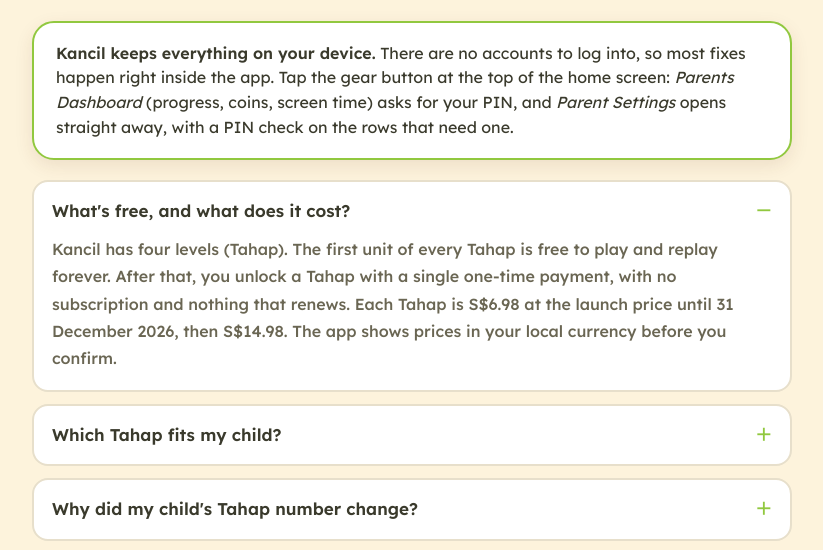
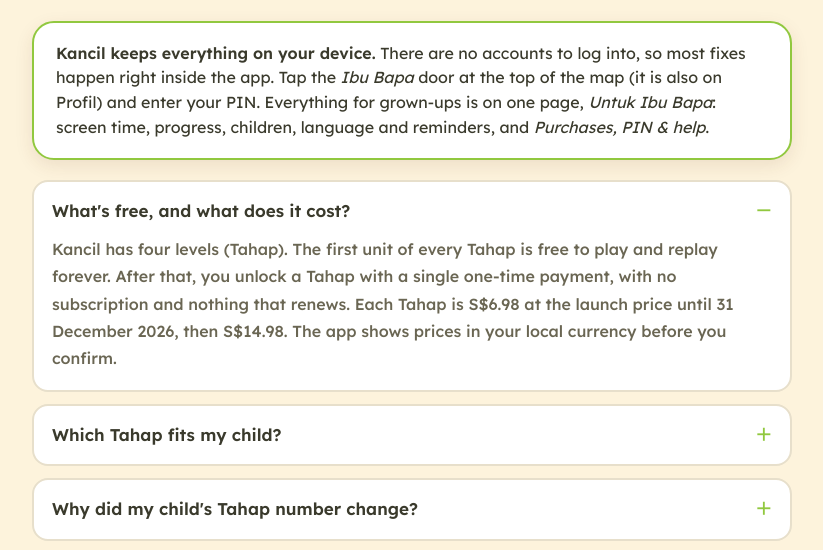
Before and after one commit to razilzul/getkancil, a plain HTML site: page support/index.html in a window 1280 px wide. Shown: the part 206-756 px from the top of the page, without its empty margins (228-1051 px from the left). Drawn offline with Linux system fonts and the light colour scheme.

Commit message:
Help pages point to today's grown-up page (Untuk Ibu Bapa)
Synced from razilzul/kancil landing/ @ d9bbd22

```diff
--- a/sitemap.xml
+++ b/sitemap.xml
@@ -2,7 +2,7 @@
 <urlset xmlns="http://www.sitemaps.org/schemas/sitemap/0.9">
   <url><loc>https://getkancil.app/</loc><lastmod>2026-10-04</lastmod></url>
   <url><loc>https://getkancil.app/ms/</loc><lastmod>2026-10-04</lastmod></url>
-  <url><loc>https://getkancil.app/support/</loc><lastmod>2026-10-04</lastmod></url>
-  <url><loc>https://getkancil.app/privacy/</loc><lastmod>2026-10-04</lastmod></url>
-  <url><loc>https://getkancil.app/terms/</loc><lastmod>2026-10-04</lastmod></url>
+  <url><loc>https://getkancil.app/support/</loc><lastmod>2026-11-06</lastmod></url>
+  <url><loc>https://getkancil.app/privacy/</loc><lastmod>2026-11-06</lastmod></url>
+  <url><loc>https://getkancil.app/terms/</loc><lastmod>2026-11-06</lastmod></url>
 </urlset>
--- a/support/index.html
+++ b/support/index.html
@@ -26,7 +26,7 @@
   <p class="eff">Questions or trouble? Email <a href="mailto:razil.zul@gmail.com">razil.zul@gmail.com</a> and we'll help.</p>
 
   <div class="short">
-    <strong>Kancil keeps everything on your device.</strong> There are no accounts to log into, so most fixes happen right inside the app. Tap the gear button at the top of the home screen: <em>Parents Dashboard</em> (progress, coins, screen time) asks for your PIN, and <em>Parent Settings</em> opens straight away, with a PIN check on the rows that need one.
+    <strong>Kancil keeps everything on your device.</strong> There are no accounts to log into, so most fixes happen right inside the app. Tap the <em>Ibu Bapa</em> door at the top of the map (it is also on Profil) and enter your PIN. Everything for grown-ups is on one page, <em>Untuk Ibu Bapa</em>: screen time, progress, children, language and reminders, and <em>Purchases, PIN &amp; help</em>.
   </div>
 
   <div class="faq">
@@ -36,7 +36,7 @@
     </details>
     <details>
       <summary>Which Tahap fits my child?</summary>
-      <p>Tahap 1 is Primary 1–2 (listen-first, no reading needed). Tahap 2 is Primary 3–4, Tahap 3 is Primary 5, and Tahap 4 is Primary 6 and PSLE. The app also shows the Tahun and Darjah equivalents for Malaysia and Brunei. Your child can move between Tahap on the home map at any time, so if a level feels too easy or too hard, just switch.</p>
+      <p>Tahap 1 is Primary 1–2 (listen-first, no reading needed). Tahap 2 is Primary 3–4, Tahap 3 is Primary 5, and Tahap 4 is Primary 6 and PSLE. The app also shows the Tahun and Darjah equivalents for Malaysia and Brunei. If a level feels too easy or too hard, your child can say so from the Tahap chip on the map, and you can move them any time in <em>Untuk Ibu Bapa</em> → <em>Change Tahap</em>.</p>
     </details>
     <details>
       <summary>Why did my child's Tahap number change?</summary>
@@ -48,7 +48,7 @@
     </details>
     <details>
       <summary>I already paid — how do I restore my purchase on a new device?</summary>
-      <p>Open Kancil, reach the unlock screen, and tap "Restore purchase." Make sure you're signed in to the Google or Apple account that bought or redeemed the level. On iPhone, eligible purchases can also restore through Family Sharing when purchase sharing is enabled.</p>
+      <p>In Kancil, open <em>Untuk Ibu Bapa</em> → <em>Purchases, PIN &amp; help</em> → "Restore purchases" (the shop has a Restore button too). Make sure you're signed in to the Google or Apple account that bought or redeemed the level. On iPhone, eligible purchases can also restore through Family Sharing when purchase sharing is enabled.</p>
     </details>
     <details>
       <summary>I forgot the parent PIN. What now?</summary>
@@ -56,19 +56,19 @@
     </details>
     <details>
       <summary>How do I reset progress or start over?</summary>
-      <p>Tap the gear on the home screen, then Parent Settings → Advanced → "Reset Kancil". It erases every child's progress, coins and history on this phone, and asks you to confirm first. This can't be undone. Your purchases are kept, and "Restore purchases" brings them back on any phone. Deleting the app also erases all progress. To remove just one child, use the Child section in Parent Settings instead.</p>
+      <p>Open <em>Untuk Ibu Bapa</em> → <em>Purchases, PIN &amp; help</em>, and under <em>Start over</em> tap "Reset Kancil". It erases every child's progress, coins and history on this phone, and asks you to confirm first. This can't be undone. Your purchases are kept, and "Restore purchases" brings them back on any phone. Deleting the app also erases all progress. To remove just one child, use <em>Children</em> in <em>Untuk Ibu Bapa</em> instead.</p>
     </details>
     <details>
       <summary>Can brothers and sisters each have their own profile?</summary>
-      <p>Yes. In Parent Settings → Child, tap "Add a child". Each child gets their own name, mascot, coins, streak and progress. The parent PIN and any purchases are shared, so you only pay once for the family's phone.</p>
+      <p>Yes. In <em>Untuk Ibu Bapa</em> → <em>Children</em>, tap "Add a child". Each child gets their own name, forest friend, coins, streak and progress. The parent PIN and any purchases are shared, so you only pay once for the family's phone.</p>
     </details>
     <details>
       <summary>How does the daily reminder work?</summary>
-      <p>Kancil can nudge your child at a time you pick (between 4 pm and 8 pm) on days they haven't played yet. After a few missed days it reminds every other day, and it stops after two weeks without play. Reminders are scheduled on the phone itself: there is no push server and nothing is sent to us. Switch it off or change the time in Parent Settings → Reminders.</p>
+      <p>Kancil can nudge your child at a time you pick (between 4 pm and 8 pm) on days they haven't played yet. After a few missed days it reminds every other day, and it stops after two weeks without play. Reminders are scheduled on the phone itself: there is no push server and nothing is sent to us. Switch it off or change the time in <em>Untuk Ibu Bapa</em> → <em>Language &amp; reminders</em>.</p>
     </details>
     <details>
       <summary>Can I use the parent screens in Bahasa Melayu?</summary>
-      <p>Yes. The parent area (PIN screen, dashboard, settings and the buy screen) can be shown in English or Bahasa Melayu. Change it in Parent Settings → Language. Your child's lessons don't change.</p>
+      <p>Yes. The grown-up screens (the PIN, <em>Untuk Ibu Bapa</em> and the shop) can be shown in English or Bahasa Melayu. Change it in <em>Untuk Ibu Bapa</em> → <em>Language &amp; reminders</em>. Your child's lessons don't change.</p>
     </details>
     <details>
       <summary>What is Buku Cerita?</summary>
@@ -76,7 +76,7 @@
     </details>
     <details>
       <summary>How do I switch off the anonymous usage stats?</summary>
-      <p>Parent Settings → Privacy → "Share anonymous usage stats". When it's off, nothing is sent from that phone. The stats never include your child's name, mascot, PIN or anything typed. Our <a href="/privacy/">Privacy Policy</a> lists exactly what is sent.</p>
+      <p><em>Untuk Ibu Bapa</em> → <em>Purchases, PIN &amp; help</em> → "Share anonymous usage stats". When it's off, nothing is sent from that phone. The stats never include your child's name, forest friend, PIN or anything typed. Our <a href="/privacy/">Privacy Policy</a> lists exactly what is sent.</p>
     </details>
   </div>
 
```
Also changed, not shown: privacy/index.html (+3 -3 lines), terms/index.html (+1 -1 lines).
